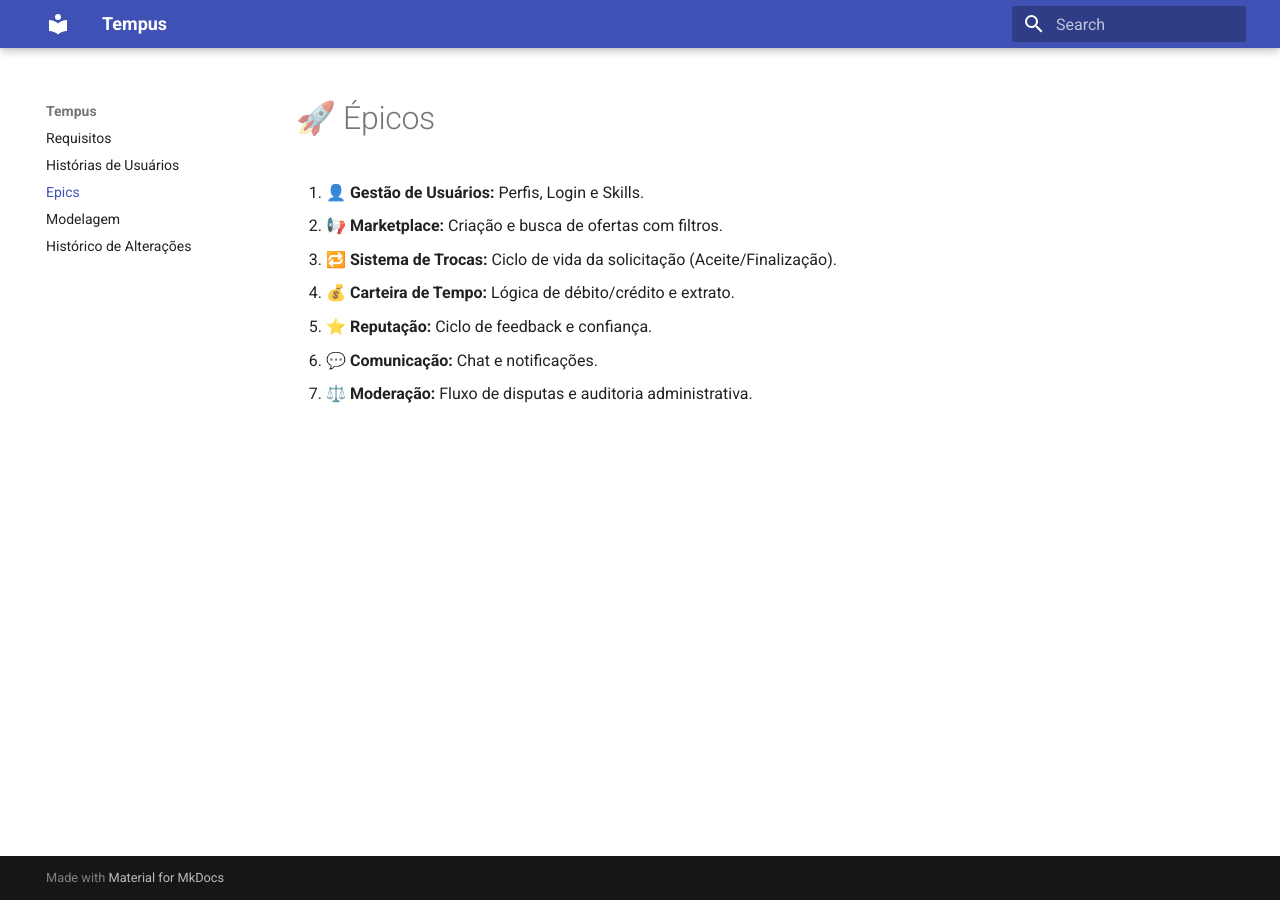
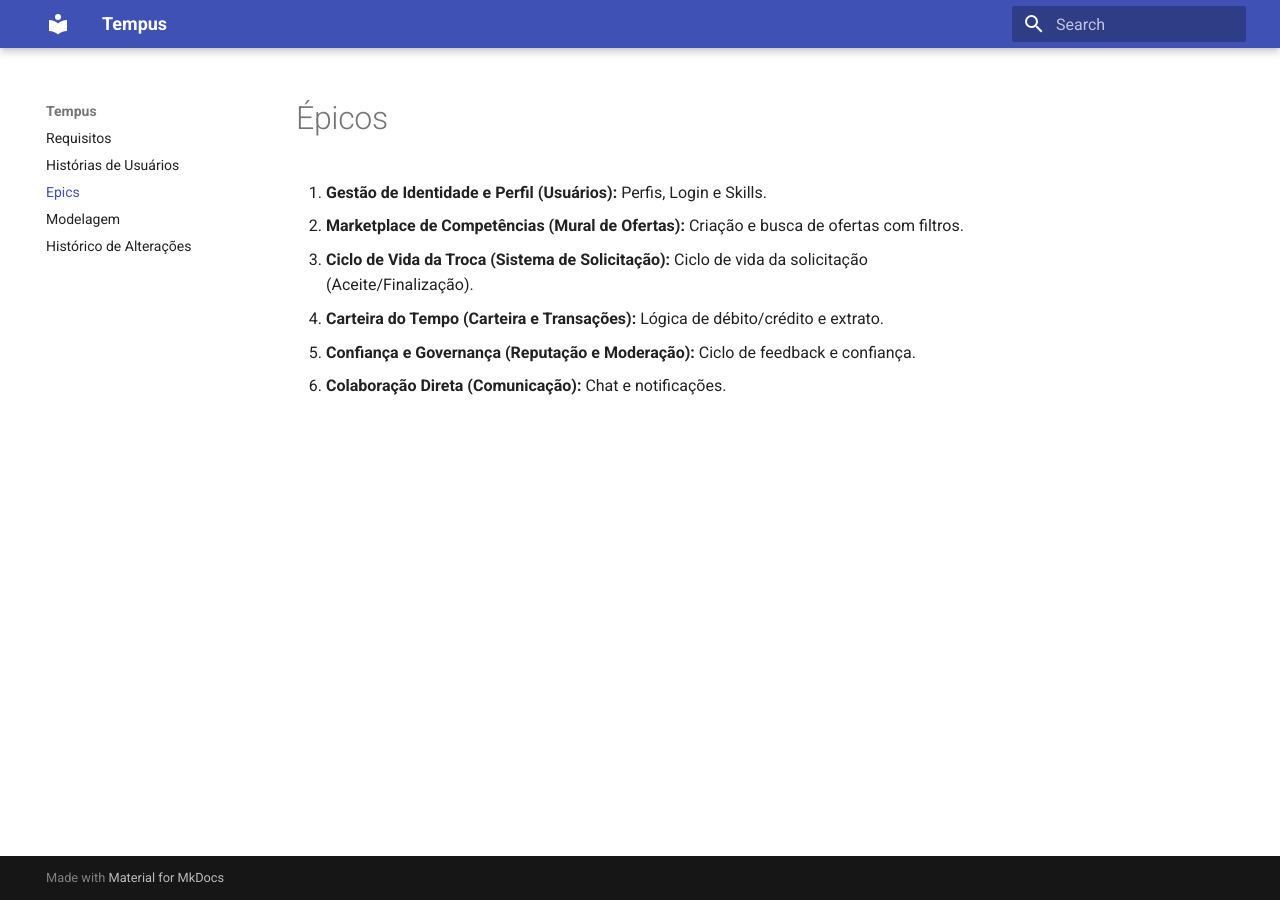
Before and after one commit to si-2026-1/Tempus, an MkDocs documentation site: the page built from docs/epics.md, in a window 1280 px wide. Built offline with MkDocs 1.6.1 and Material for MkDocs 9.7.7, drawn with Linux system fonts in a browser that asks for light colours.

Commit message:
Refatora estrutura dos épicos e unifica reputação e moderação
Remove emojis e mescla os épicos 5 e 7

```diff
--- a/docs/epics.md
+++ b/docs/epics.md
@@ -1,9 +1,8 @@
-# 🚀 Épicos
+# Épicos
 
-1.  **👤 Gestão de Usuários:** Perfis, Login e Skills.
-2.  **📢 Marketplace:** Criação e busca de ofertas com filtros.
-3.  **🔁 Sistema de Trocas:** Ciclo de vida da solicitação (Aceite/Finalização).
-4.  **💰 Carteira de Tempo:** Lógica de débito/crédito e extrato.
-5.  **⭐ Reputação:** Ciclo de feedback e confiança.
-6.  **💬 Comunicação:** Chat e notificações.
-7.  **⚖️ Moderação:** Fluxo de disputas e auditoria administrativa.
+1.  **Gestão de Identidade e Perfil (Usuários):** Perfis, Login e Skills.
+2.  **Marketplace de Competências (Mural de Ofertas):** Criação e busca de ofertas com filtros.
+3.  **Ciclo de Vida da Troca (Sistema de Solicitação):** Ciclo de vida da solicitação (Aceite/Finalização).
+4.  **Carteira do Tempo (Carteira e Transações):** Lógica de débito/crédito e extrato.
+5.  **Confiança e Governança (Reputação e Moderação):** Ciclo de feedback e confiança.
+6.  **Colaboração Direta (Comunicação):** Chat e notificações.
```
